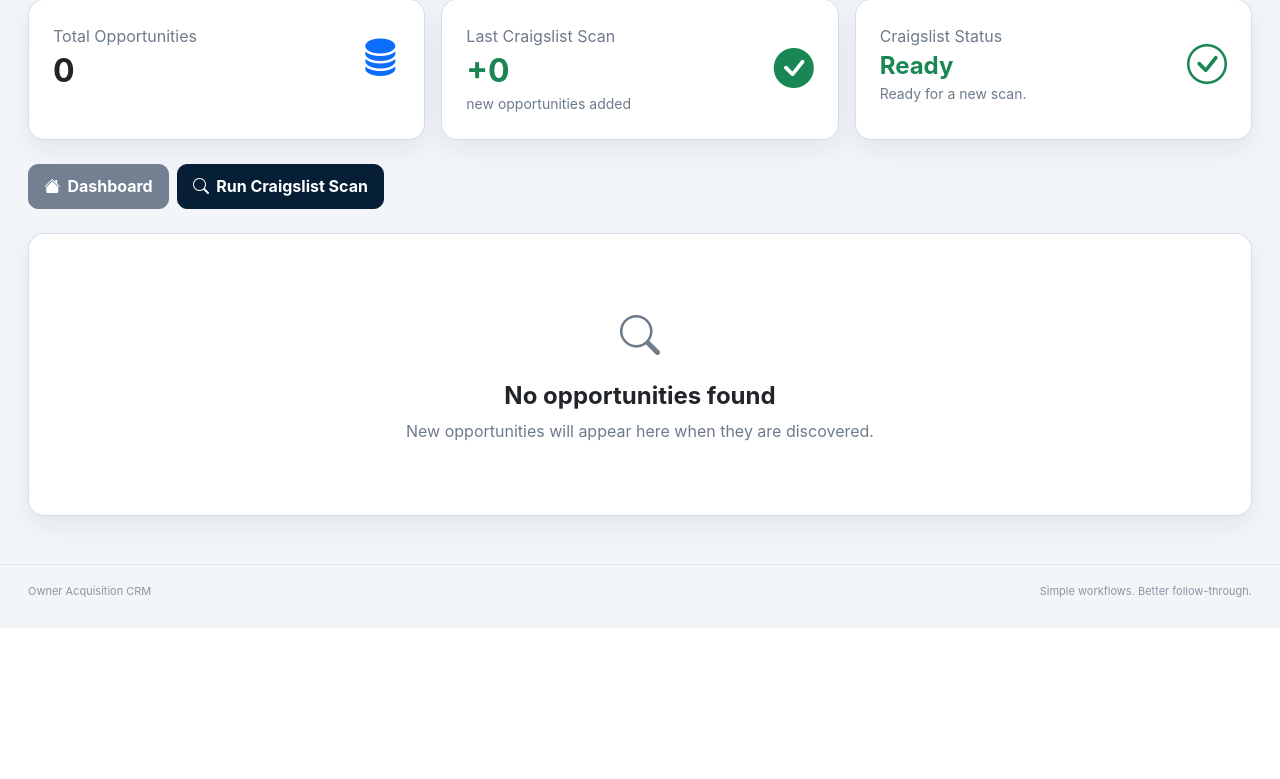
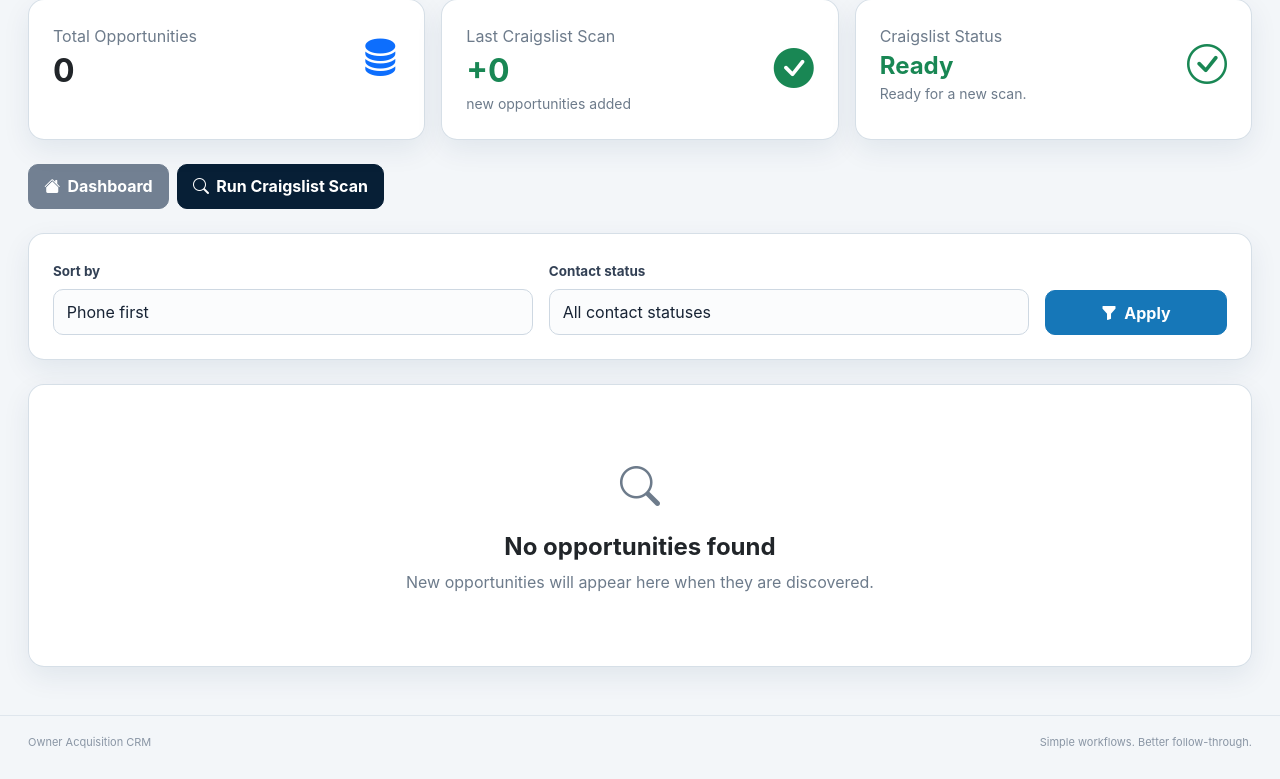
Before and after one commit to danidcr016/owner-acquisition-crm, a Flask app: page /discovery in a window 1280 px wide. Shown: the part 208-987 px from the top of the page. Before the commit the page ends 806 px from the top, so only its background shows below. Run offline with Flask 3, Linux system fonts and the light colour scheme; a user stored in the database is signed in.

Commit message:
Add Discovery filters pagination and contact status fix

```diff
--- a/app.py
+++ b/app.py
@@ -1443,51 +1443,87 @@ def delete_follow_up(id):
 
 @app.route("/discovery")
 def discovery():
-
     if not session.get("logged_in"):
         return redirect("/login")
 
-
     user = current_user()
-
-
     if not user:
-
         session.clear()
-
-        return redirect("/login")
-
-
-    # Agents cannot access Discovery
+        return redirect("/login")
+
     if user.role == "agent":
-
         return redirect("/")
 
-
-    opportunities = DiscoveryLead.query.order_by(
-        case(
-            (DiscoveryLead.phone.isnot(None), 0),
-            else_=1
-        ).asc(),
-        DiscoveryLead.score.desc(),
-        DiscoveryLead.found_at.desc()
-    ).all()
-
+    sort_by = request.args.get("sort", "phone_first").strip()
+    contact_filter = request.args.get("contact", "all").strip()
+    page = max(request.args.get("page", 1, type=int) or 1, 1)
+
+    query = DiscoveryLead.query
+
+    if contact_filter == "phone_found":
+        query = query.filter(
+            DiscoveryLead.phone.isnot(None),
+            DiscoveryLead.phone != ""
+        )
+    elif contact_filter in {
+        "human_verification_required",
+        "external_contact_found",
+        "no_contact_found",
+    }:
+        query = query.filter(
+            DiscoveryLead.contact_status == contact_filter
+        )
+    else:
+        contact_filter = "all"
+
+    if sort_by == "newest":
+        query = query.order_by(
+            DiscoveryLead.found_at.desc(),
+            DiscoveryLead.id.desc()
+        )
+    elif sort_by == "oldest":
+        query = query.order_by(
+            DiscoveryLead.found_at.asc(),
+            DiscoveryLead.id.asc()
+        )
+    elif sort_by == "score_high":
+        query = query.order_by(
+            DiscoveryLead.score.desc(),
+            DiscoveryLead.found_at.desc()
+        )
+    elif sort_by == "score_low":
+        query = query.order_by(
+            DiscoveryLead.score.asc(),
+            DiscoveryLead.found_at.desc()
+        )
+    else:
+        sort_by = "phone_first"
+        query = query.order_by(
+            case(
+                (DiscoveryLead.phone.isnot(None), 0),
+                else_=1
+            ).asc(),
+            DiscoveryLead.score.desc(),
+            DiscoveryLead.found_at.desc()
+        )
+
+    pagination = query.paginate(
+        page=page,
+        per_page=25,
+        error_out=False
+    )
 
     return render_template(
-
         "discovery.html",
-
-        opportunities=opportunities,
-
+        opportunities=pagination.items,
+        pagination=pagination,
+        total_opportunities=DiscoveryLead.query.count(),
+        sort_by=sort_by,
+        contact_filter=contact_filter,
         current_user=user,
-
         scan_running=craigslist_scan_status["running"],
-
         last_scan_count=craigslist_scan_status["added"]
-
-    )
-
+    )
 
 # =========================================================
 # CRAIGSLIST BACKGROUND SCAN
--- a/discovery/sources/craigslist_source.py
+++ b/discovery/sources/craigslist_source.py
@@ -451,7 +451,7 @@ def request_detail(session, listing):
     time_tag = soup.select_one("time[datetime]")
     phone = extract_phone_from_html(str(body) if body else html)
 
-    contact_marker_source = str(body) if body else html
+    contact_marker_source = html
     has_contact_control = bool(
         re.search(
             r"show\s+(?:contact\s+info|phone(?:\s+number)?)|"
--- a/templates/discovery.html
+++ b/templates/discovery.html
@@ -17,7 +17,7 @@
                 <div class="d-flex justify-content-between align-items-center">
                     <div>
                         <p class="text-muted mb-1">Total Opportunities</p>
-                        <h2 class="mb-0">{{ opportunities|length }}</h2>
+                        <h2 class="mb-0">{{ total_opportunities }}</h2>
                     </div>
                     <i class="bi bi-database-fill fs-1 text-primary"></i>
                 </div>
@@ -101,6 +101,35 @@
     </form>
 </div>
 
+<div class="card shadow-sm mb-4">
+    <div class="card-body">
+        <form method="GET" action="/discovery" class="row g-3 align-items-end">
+            <div class="col-md-5">
+                <label for="sort" class="form-label">Sort by</label>
+                <select id="sort" name="sort" class="form-select">
+                    <option value="phone_first" {% if sort_by == "phone_first" %}selected{% endif %}>Phone first</option>
+                    <option value="newest" {% if sort_by == "newest" %}selected{% endif %}>Newest found first</option>
+                    <option value="oldest" {% if sort_by == "oldest" %}selected{% endif %}>Oldest found first</option>
+                    <option value="score_high" {% if sort_by == "score_high" %}selected{% endif %}>Highest score</option>
+                    <option value="score_low" {% if sort_by == "score_low" %}selected{% endif %}>Lowest score</option>
+                </select>
+            </div>
+            <div class="col-md-5">
+                <label for="contact" class="form-label">Contact status</label>
+                <select id="contact" name="contact" class="form-select">
+                    <option value="all" {% if contact_filter == "all" %}selected{% endif %}>All contact statuses</option>
+                    <option value="phone_found" {% if contact_filter == "phone_found" %}selected{% endif %}>Phone found</option>
+                    <option value="human_verification_required" {% if contact_filter == "human_verification_required" %}selected{% endif %}>Human verification</option>
+                    <option value="external_contact_found" {% if contact_filter == "external_contact_found" %}selected{% endif %}>External contact</option>
+                    <option value="no_contact_found" {% if contact_filter == "no_contact_found" %}selected{% endif %}>No phone</option>
+                </select>
+            </div>
+            <div class="col-md-2 d-grid">
+                <button type="submit" class="btn btn-primary"><i class="bi bi-funnel-fill"></i> Apply</button>
+            </div>
+        </form>
+    </div>
+</div>
 <div class="card shadow">
     <div class="card-body">
         {% if opportunities %}
@@ -175,6 +204,21 @@
                 </tbody>
             </table>
         </div>
+        {% if pagination.pages > 1 %}
+        <nav class="mt-4" aria-label="Discovery pagination">
+            <div class="d-flex justify-content-between align-items-center flex-wrap gap-2">
+                <small class="text-muted">Page {{ pagination.page }} of {{ pagination.pages }} | {{ pagination.total }} matching opportunities</small>
+                <ul class="pagination mb-0">
+                    <li class="page-item {% if not pagination.has_prev %}disabled{% endif %}"><a class="page-link" href="{{ url_for('discovery', page=pagination.prev_num if pagination.has_prev else 1, sort=sort_by, contact=contact_filter) }}">Previous</a></li>
+                    {% for n in pagination.iter_pages(left_edge=1, right_edge=1, left_current=2, right_current=2) %}
+                        {% if n %}<li class="page-item {% if n == pagination.page %}active{% endif %}"><a class="page-link" href="{{ url_for('discovery', page=n, sort=sort_by, contact=contact_filter) }}">{{ n }}</a></li>
+                        {% else %}<li class="page-item disabled"><span class="page-link">...</span></li>{% endif %}
+                    {% endfor %}
+                    <li class="page-item {% if not pagination.has_next %}disabled{% endif %}"><a class="page-link" href="{{ url_for('discovery', page=pagination.next_num if pagination.has_next else pagination.pages, sort=sort_by, contact=contact_filter) }}">Next</a></li>
+                </ul>
+            </div>
+        </nav>
+        {% endif %}
         {% else %}
         <div class="text-center py-5">
             <i class="bi bi-search fs-1 text-muted"></i>
```
